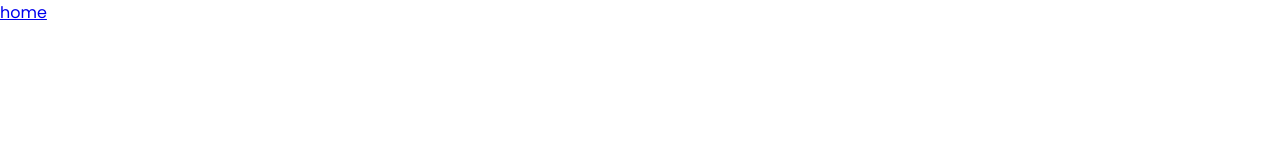
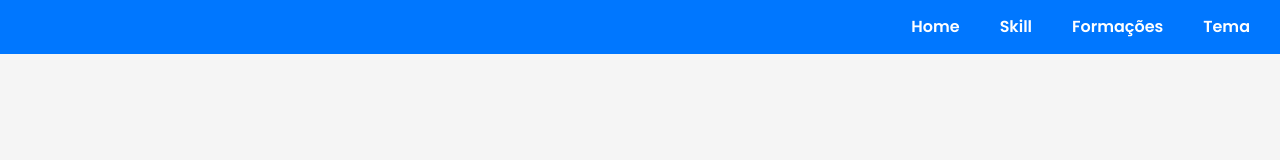
Before and after one commit to GustavoNaascimento/projeto-portifolio, a plain HTML site: page index.html in a window 1280 px wide. Drawn offline with Linux system fonts and the light colour scheme.

Commit message:
cabecalho do projeto

```diff
--- a/estilos/style.css
+++ b/estilos/style.css
@@ -2,6 +2,14 @@
 
 @import url('https://fonts.googleapis.com/css2?family=Poppins:ital,wght@0,100;0,200;0,300;0,400;0,500;0,600;0,700;0,800;0,900;1,100;1,200;1,300;1,400;1,500;1,600;1,700;1,800;1,900&display=swap');
 
+:root {
+  --fundo-principal: #f5f5f5;
+  --texto: black;
+  --texto-inv: white;
+  --destaque: #0077ff;
+  --destaque-inv: #66bbff;
+  --fundo-card: white;
+}
 
 *{
   margin: 0%;
@@ -11,13 +19,31 @@
 }
 
 body {
+  background-color: var(--fundo-principal);
   height: 100vh;
+  line-height: 1.5em;
+}
+header {
+  background-color: var(--destaque);
+  padding: 15px;
+}
+nav#menu > ul {
+  display: flex;
+  justify-content: end;
+  align-content: center;
+  gap: 10px;
+  list-style: none;
+}
+nav#menu a {
+  text-decoration: none;
+  font-weight: 600;
+  color: var(--texto-inv);
+  padding: 10px 15px;
+  border-radius: 3px;
+  transition: all ease 0.5s;
 
 }
-:root
-  --fundo-principal
-  --texto
-  --texto-inverso
-  --destaque
-  --destaque-inverso
-  --fundo-card
+nav#menu a:hover {
+  background-color: var(--destaque-inv);
+  color: var(--destaque);
+}
--- a/index.html
+++ b/index.html
@@ -9,12 +9,12 @@
 </head>
 <body>
     <header>
-        <nav>
+        <nav id="menu">
             <ul>
-                <li><a href="#">home</a></li>
-                <li><a href="#"></a></li>
-                <li><a href="#"></a></li>
-                <li><a href="#"></a></li>
+                <li><a href="#">Home</a></li>
+                <li><a href="#">Skill</a></li>
+                <li><a href="#">Formações</a></li>
+                <li><a href="#">Tema</a></li>
             </ul>
         </nav>
     </header>
```
